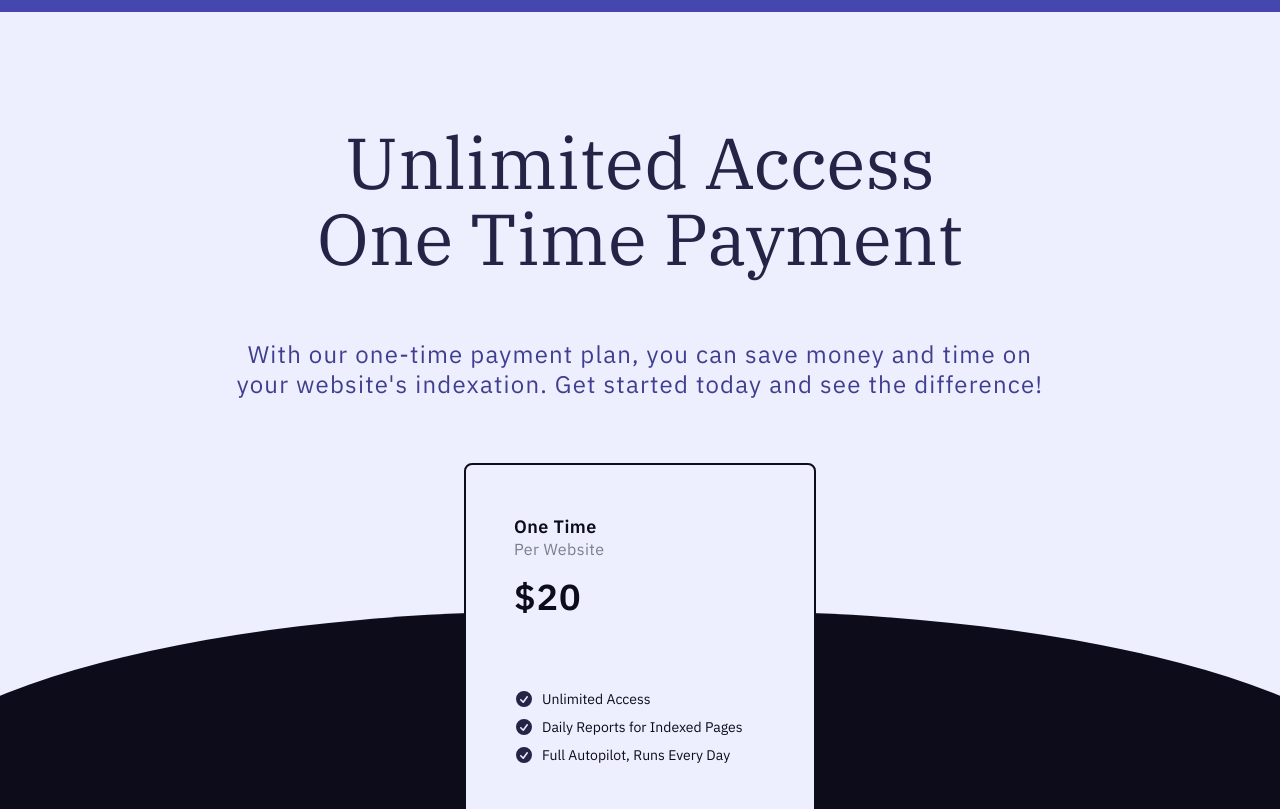
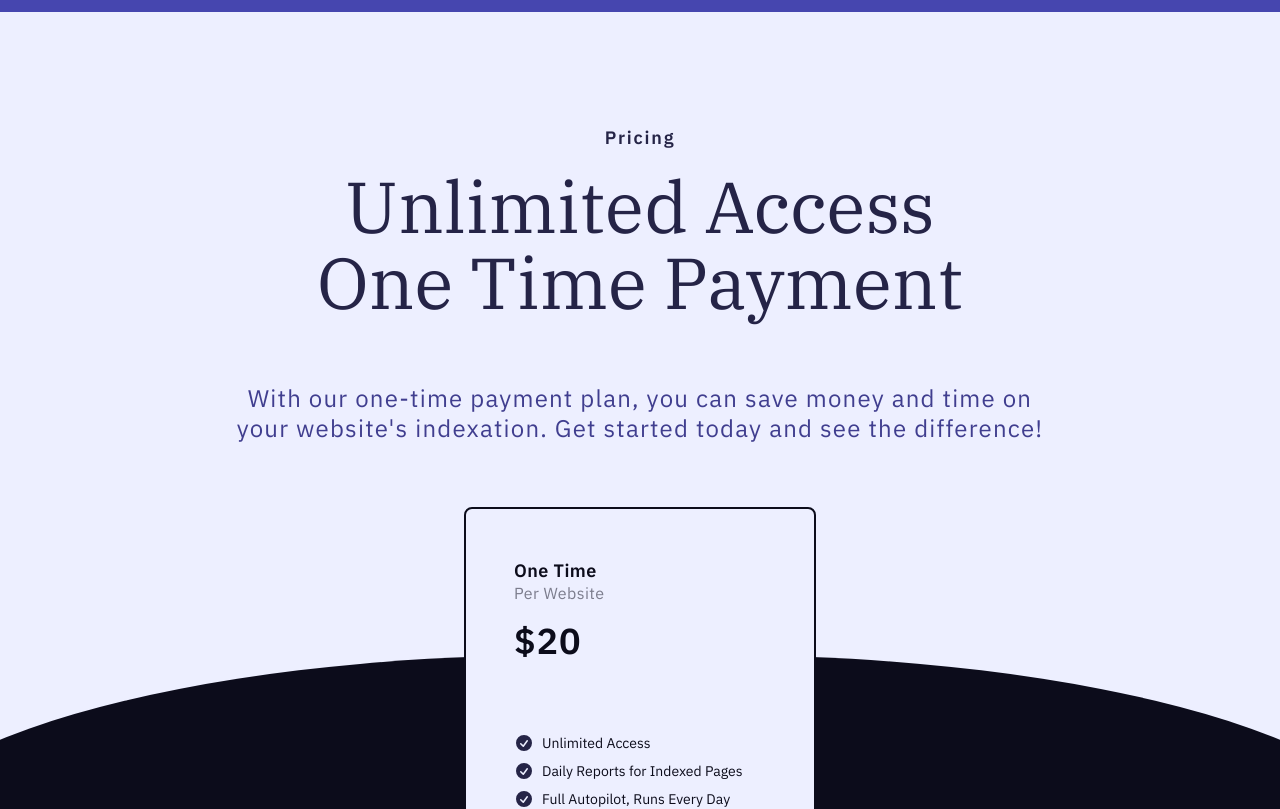
Before and after one commit to okanay/ga-backend-oa-client, a React (Vite) app: page / in a window 1280 px wide. Shown: the part 1060-1869 px from the top of the page. Built offline with nearby package versions, Linux system fonts and the light colour scheme.

Commit message:
pricing - 15

```diff
--- a/src/components/main/price-section/index.tsx
+++ b/src/components/main/price-section/index.tsx
@@ -34,6 +34,9 @@ export const PriceSection = () => {
       <div className="flex flex-col items-center justify-center space-y-8 px-4 sm:space-y-16">
         {/*Price Section Header*/}
         <div className="flex w-full flex-col items-center justify-center space-y-8 text-center sm:space-y-16">
+          <h6 className="-mb-4 text-xs font-bold tracking-widest text-secondary-950 sm:-mb-12 sm:text-lg">
+            Pricing
+          </h6>
           <h4 className="text-balance text-center font-plexSansSerif text-3xl text-secondary-950 base-phone:text-4xl sm:text-6xl sm:leading-[3.75rem] lg:max-w-[42.5rem] lg:text-7xl lg:leading-[4.75rem]">
             Unlimited Access One Time Payment
           </h4>
--- a/src/pages/(main)/page.tsx
+++ b/src/pages/(main)/page.tsx
@@ -6,6 +6,7 @@ export const MainPage = () => {
     <main className={"bg-flower-50"}>
       <HeroSection />
       <PriceSection />
+      <div className={"h-[500px] w-full bg-ebony-950"}></div>
     </main>
   );
 };
```
